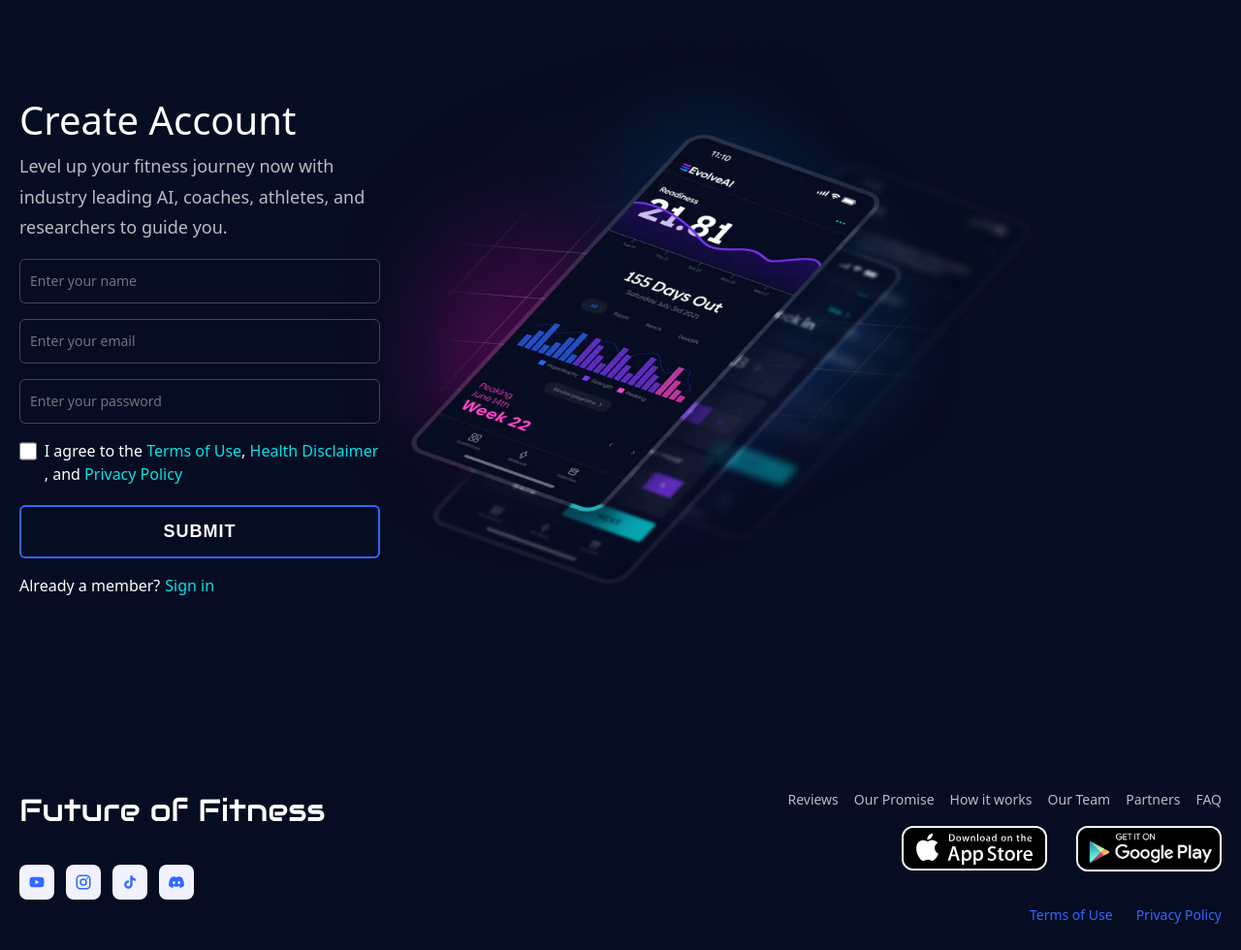
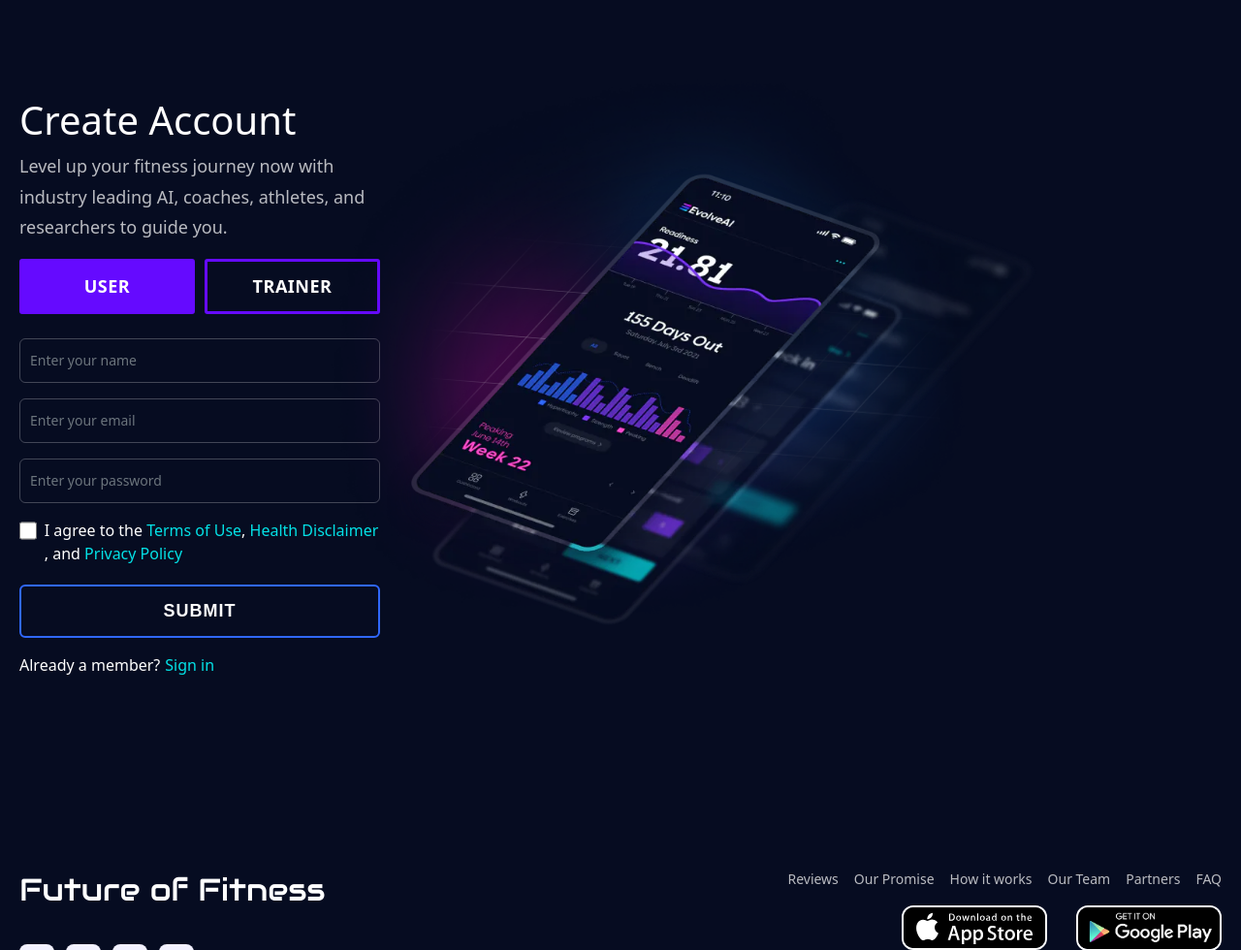
Before and after one commit to shahzaibb101/fof, a Django app: page /sign-up/ in a window 1280 px wide. Shown: the part 70-1050 px from the top of the page at 97% size. Run offline with Django 4.2, Linux system fonts and the light colour scheme.

Commit message:
Add tabs in register form

```diff
--- a/home/static/css/style.css
+++ b/home/static/css/style.css
@@ -764,5 +764,43 @@ footer .copyright p {
   top: -100px;
   left: -60px;
 }
+.sign-in [data-tab-content],
+.sign-up [data-tab-content] {
+  display: none;
+}
+.sign-in .active[data-tab-content],
+.sign-up .active[data-tab-content] {
+  display: block;
+}
+.sign-in .tabs,
+.sign-up .tabs {
+  display: flex;
+  align-items: center;
+  gap: 10px;
+  margin-bottom: 25px;
+}
+.sign-in .tabs .tab,
+.sign-up .tabs .tab {
+  cursor: pointer;
+  display: inline-block;
+  color: #fff;
+  text-align: center;
+  text-transform: uppercase;
+  border-radius: 3px;
+  font-size: 1.125rem;
+  font-weight: 700;
+  text-decoration: none;
+  letter-spacing: 0.5px;
+  background-color: #060c21;
+  padding: 12px 30px;
+  border: 3px solid #650aff;
+  width: 50%;
+  font-family: system-ui, -apple-system, BlinkMacSystemFont, Segoe UI, Roboto, Noto Sans, Ubuntu, Cantarell, Helvetica Neue, Oxygen, Fira Sans, Droid Sans, sans-serif;
+  transition: all 0.3s ease;
+}
+.sign-in .tabs .tab.active,
+.sign-up .tabs .tab.active {
+  background-color: #650aff;
+}
 
 /*# sourceMappingURL=style.css.map */
--- a/home/static/js/base.js
+++ b/home/static/js/base.js
@@ -54,6 +54,23 @@ document.addEventListener('DOMContentLoaded', function () {
 });
 
 
+const tabs = document.querySelectorAll('[data-tab-target]')
+const tabContents = document.querySelectorAll('[data-tab-content]')
+
+tabs.forEach(tab => {
+    tab.addEventListener('click', () => {
+        const target = document.querySelector(tab.dataset.tabTarget)
+        tabContents.forEach(tabContent => {
+            tabContent.classList.remove('active')
+        })
+        tabs.forEach(tab => {
+            tab.classList.remove('active')
+        })
+        tab.classList.add('active')
+        target.classList.add('active')
+    })
+})
+
 var owl = $('.team_slider').owlCarousel({
     loop: true,
     responsiveClass: true,
--- a/home/templates/sign_up.html
+++ b/home/templates/sign_up.html
@@ -12,34 +12,72 @@
                     <p>Level up your fitness journey now with industry leading AI, coaches, athletes, and researchers to
                         guide you.</p>
                 </div>
-                <form action="">
+                <div class="tabs">
+                    <div data-tab-target="#user" class="active tab">User</div>
+                    <div data-tab-target="#trainer" class="tab">Trainer</div>
+                </div>
+                <div class="tab-content">
+                    <div id="user" data-tab-content class="active">
+                        <form action="" id="user-form">
                             <div class="form-group">
-                        <label for="name">
-                            <input type="name" name="name" class="form-control" id="name"
+                                <label for="user-name">
+                                    <input type="name" name="user-name" class="form-control" id="user-name"
                                            placeholder="Enter your name">
                                 </label>
                             </div>
                             <div class="form-group">
-                        <label for="email">
-                            <input type="email" name="email" class="form-control" id="email"
+                                <label for="user-email">
+                                    <input type="email" name="user-email" class="form-control" id="user-email"
                                            placeholder="Enter your email">
                                 </label>
                             </div>
                             <div class="form-group">
-                        <label for="password">
-                            <input type="password" name="password" class="form-control" id="password"
+                                <label for="user-password">
+                                    <input type="password" name="user-password" class="form-control" id="user-password"
                                            placeholder="Enter your password">
                                 </label>
                             </div>
                             <div class="form-group choice">
-                        <input type="checkbox" name="policy" id="policy">
-                        <label for="policy">I agree to the <a href="#">Terms of Use</a>, <a href="#">Health
+                                <input type="checkbox" name="user-policy" id="user-policy">
+                                <label for="user-policy">I agree to the <a href="#">Terms of Use</a>, <a href="#">Health
                                     Disclaimer</a>, and
                                     <a href="#">Privacy Policy</a></label>
                             </div>
                             <input type="submit" value="Submit">
                             <p><span>Already a member?</span><a href="/sign-in">Sign in</a></p>
                         </form>
+                    </div>
+                    <div id="trainer" data-tab-content>
+                        <form action="" id="trainer-form">
+                            <div class="form-group">
+                                <label for="trainer-name">
+                                    <input type="name" name="trainer-name" class="form-control" id="trainer-name"
+                                           placeholder="Enter your name">
+                                </label>
+                            </div>
+                            <div class="form-group">
+                                <label for="trainer-email">
+                                    <input type="email" name="trainer-email" class="form-control" id="trainer-email"
+                                           placeholder="Enter your email">
+                                </label>
+                            </div>
+                            <div class="form-group">
+                                <label for="trainer-password">
+                                    <input type="password" name="trainer-password" class="form-control" id="trainer-password"
+                                           placeholder="Enter your password">
+                                </label>
+                            </div>
+                            <div class="form-group choice">
+                                <input type="checkbox" name="trainer-policy" id="trainer-policy">
+                                <label for="trainer-policy">I agree to the <a href="#">Terms of Use</a>, <a href="#">Health
+                                    Disclaimer</a>, and
+                                    <a href="#">Privacy Policy</a></label>
+                            </div>
+                            <input type="submit" value="Submit">
+                            <p><span>Already a member?</span><a href="/sign-in">Sign in</a></p>
+                        </form>
+                    </div>
+                </div>
             </div>
             <div class="image-block">
                 <img src="/static/images/phone.webp" alt="Phone">
```
Also changed, not shown: home/static/sass/pages/_account.scss (+37 -0 lines), 1 other file. Lines whose indentation alone changed are shown as unchanged.
